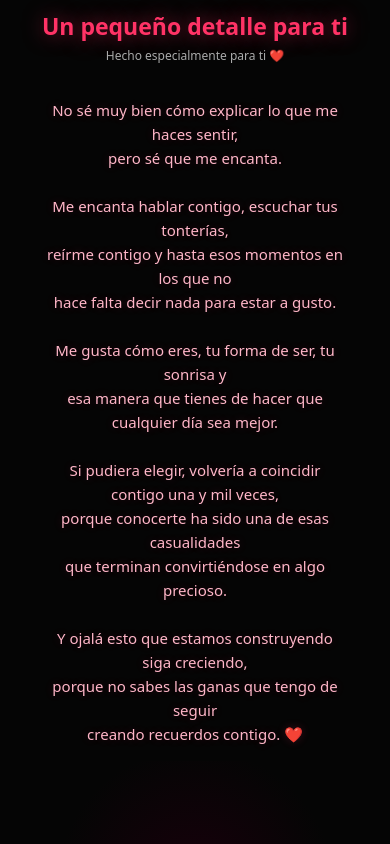
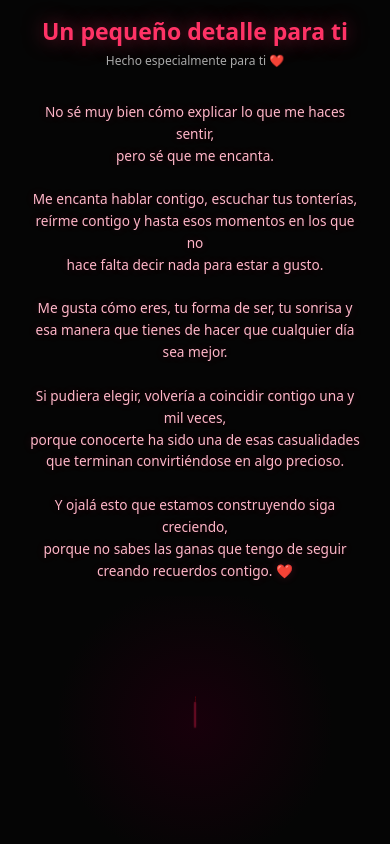
Before and after one commit to rubenberche2009-coder/https-rubenberche2009.io, a plain HTML site: page index.html in a window 390 px wide. Both pictures are taken after a click on the button "Tengo algo para ti 💕". Shown: the top 844 px of the page. Drawn offline with Linux system fonts and the light colour scheme.

Commit message:
Update index.html

```diff
--- a/index.html
+++ b/index.html
@@ -4,7 +4,7 @@
 <head>
 <meta charset="UTF-8">
 <meta name="viewport" content="width=device-width, initial-scale=1.0">
-<title>Para Adriana 💕</title>
+<title>LEER</title>
 
 <style>
 * {
@@ -176,6 +176,55 @@ body {
     padding: 5px 10px;
     max-width: 650px;
 }
+    /* Adaptación a móviles */
+@media screen and (max-width: 600px) {
+
+    body {
+        width: 100%;
+        min-height: 100dvh;
+        overflow-x: hidden;
+        padding: 10px;
+        box-sizing: border-box;
+    }
+
+    #loveText {
+        width: 94%;
+        max-width: 100%;
+        font-size: clamp(12px, 3.5vw, 15px);
+        line-height: 1.6;
+        padding: 0 5px;
+        box-sizing: border-box;
+        overflow-wrap: break-word;
+    }
+
+    canvas {
+        width: 100%;
+        max-width: 100%;
+        height: 38vh;
+        max-height: 350px;
+    }
+
+    button {
+        max-width: 90%;
+        font-size: 16px;
+        padding: 12px 20px;
+    }
+
+}
+
+/* Móviles muy pequeños */
+@media screen and (max-width: 380px) {
+
+    #loveText {
+        font-size: 12px;
+        line-height: 1.5;
+    }
+
+    canvas {
+        height: 32vh;
+    }
+
+}
 </style>
 </head>
 
```
